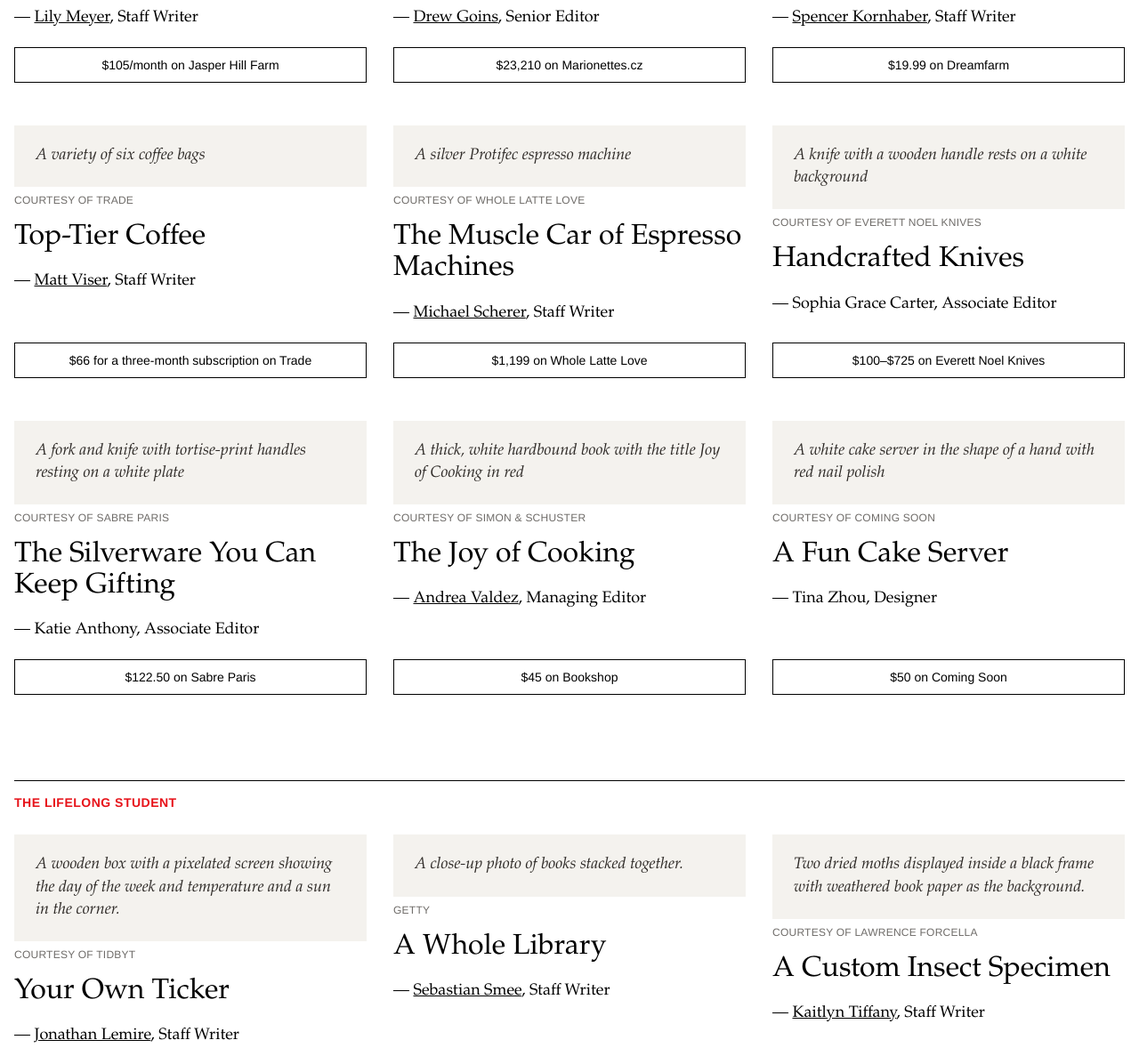
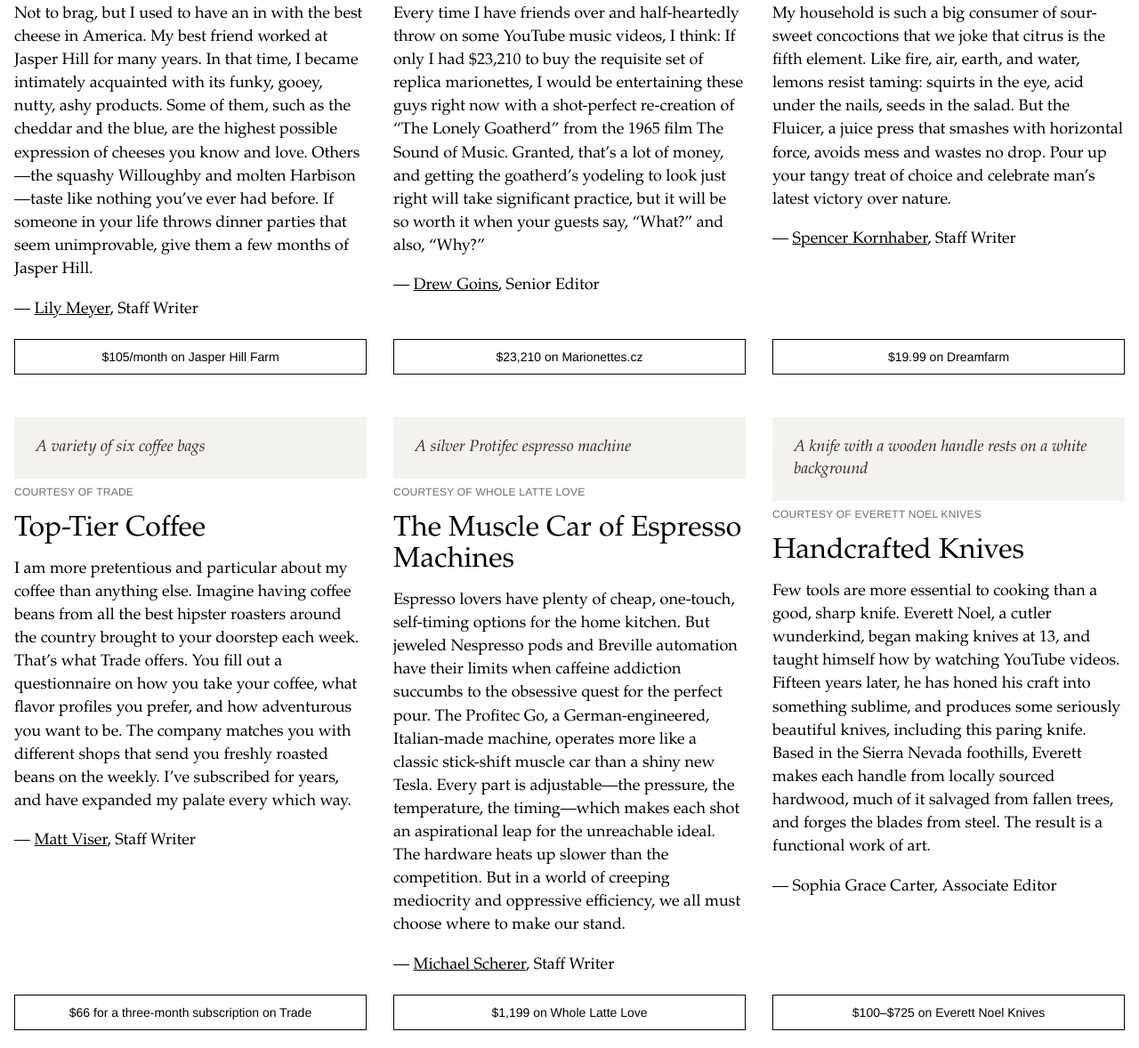
Before and after one commit to niac2505/gift-guide, a plain HTML site: page page-4/index.html in a window 1280 px wide. Shown: the part 1354-2532 px from the top of the page at 89% size. Drawn offline with Linux system fonts and the light colour scheme.

Commit message:
Page 4: Quintessential Host descriptions

```diff
--- a/page-4/index.html
+++ b/page-4/index.html
@@ -86,15 +86,15 @@
   <section class="gifts" id="the-quintessential-host">
     <h2>The Quintessential Host</h2>
     <div class="grid">
-      <article class="card"><figure><p class="img-desc">A variety of cheeses, and a jar of olives, and a jar of raw honey displayed on a table.</p><figcaption>COURTESY OF JASPER HILL FARM</figcaption></figure><h3>The Best Cheese in America</h3><div class="desc"></div><p class="byline">— <a href="https://www.theatlantic.com/author/lily-meyer/">Lily Meyer</a>, Staff Writer</p><div class="buy"><a href="https://fave.co/4zOXZv3" target="_blank" rel="noopener sponsored">$105/month on Jasper Hill Farm</a></div></article>
-      <article class="card"><figure><p class="img-desc">A puppet replica from &quot;The Lonely Goatherd&quot; in &quot;The Sound of Music&quot;</p><figcaption>COURTESY OF MARIONETTES.CZ</figcaption></figure><h3>Marionette Replicas</h3><div class="desc"></div><p class="byline">— <a href="https://www.theatlantic.com/author/drew-goins/">Drew Goins</a>, Senior Editor</p><div class="buy"><a href="https://www.marionettes.cz/en-USD-USA/replica-marionettes-from-the-Sound-of-Music" target="_blank" rel="noopener sponsored">$23,210 on Marionettes.cz</a></div></article>
-      <article class="card"><figure><p class="img-desc">A yellow citrus squeezer squeezing juice into a glass.</p><figcaption>COURTESY OF DREAMFARM</figcaption></figure><h3>The Perfect Juicer</h3><div class="desc"></div><p class="byline">— <a href="https://www.theatlantic.com/author/spencer-kornhaber/">Spencer Kornhaber</a>, Staff Writer</p><div class="buy"><a href="https://us.dreamfarm.com/fluicer/" target="_blank" rel="noopener sponsored">$19.99 on Dreamfarm</a></div></article>
-      <article class="card"><figure><p class="img-desc">A variety of six coffee bags</p><figcaption>COURTESY OF TRADE</figcaption></figure><h3>Top-Tier Coffee</h3><div class="desc"></div><p class="byline">— <a href="https://www.theatlantic.com/author/matt-viser/">Matt Viser</a>, Staff Writer</p><div class="buy"><a href="https://fave.co/4iJZu7U" target="_blank" rel="noopener sponsored">$66 for a three-month subscription on Trade</a></div></article>
-      <article class="card"><figure><p class="img-desc">A silver Protifec espresso machine</p><figcaption>COURTESY OF WHOLE LATTE LOVE</figcaption></figure><h3>The Muscle Car of Espresso Machines</h3><div class="desc"></div><p class="byline">— <a href="https://www.theatlantic.com/author/michael-scherer/">Michael Scherer</a>, Staff Writer</p><div class="buy"><a href="https://www.wholelattelove.com/products/profitec-go-espresso-machine?currency=USD&amp;country=US&amp;variant=43046168887350" target="_blank" rel="noopener sponsored">$1,199 on Whole Latte Love</a></div></article>
-      <article class="card"><figure><p class="img-desc">A knife with a wooden handle rests on a white background</p><figcaption>COURTESY OF EVERETT NOEL KNIVES</figcaption></figure><h3>Handcrafted Knives</h3><div class="desc"></div><p class="byline">— Sophia Grace Carter, Associate Editor</p><div class="buy"><a href="https://www.everettnoelknives.com/shop" target="_blank" rel="noopener sponsored">$100–$725 on Everett Noel Knives</a></div></article>
-      <article class="card"><figure><p class="img-desc">A fork and knife with tortise-print handles resting on a white plate</p><figcaption>COURTESY OF SABRE PARIS</figcaption></figure><h3>The Silverware You Can Keep Gifting</h3><div class="desc"></div><p class="byline">— Katie Anthony, Associate Editor</p><div class="buy"><a href="https://us.sabre-paris.com/products/bistrot-tortoise-faux-tortoise-5-pieces-cutlery-set_2350-005-0007" target="_blank" rel="noopener sponsored">$122.50 on Sabre Paris</a></div></article>
-      <article class="card"><figure><p class="img-desc">A thick, white hardbound book with the title Joy of Cooking in red</p><figcaption>COURTESY OF SIMON &amp; SCHUSTER</figcaption></figure><h3>The Joy of Cooking</h3><div class="desc"></div><p class="byline">— <a href="https://www.theatlantic.com/author/andrea-valdez/">Andrea Valdez</a>, Managing Editor</p><div class="buy"><a href="https://bookshop.org/a/12476/9781501169717" target="_blank" rel="noopener sponsored">$45 on Bookshop</a></div></article>
-      <article class="card"><figure><p class="img-desc">A white cake server in the shape of a hand with red nail polish</p><figcaption>COURTESY OF COMING SOON</figcaption></figure><h3>A Fun Cake Server</h3><div class="desc"></div><p class="byline">— Tina Zhou, Designer</p><div class="buy"><a href="https://fave.co/4zV5f8n" target="_blank" rel="noopener sponsored">$50 on Coming Soon</a></div></article>
+      <article class="card"><figure><p class="img-desc">A variety of cheeses, and a jar of olives, and a jar of raw honey displayed on a table.</p><figcaption>COURTESY OF JASPER HILL FARM</figcaption></figure><h3>The Best Cheese in America</h3><div class="desc"><p>Not to brag, but I used to have an in with the best cheese in America. My best friend worked at Jasper Hill for many years. In that time, I became intimately acquainted with its funky, gooey, nutty, ashy products. Some of them, such as the cheddar and the blue, are the highest possible expression of cheeses you know and love. Others—the squashy Willoughby and molten Harbison—taste like nothing you’ve ever had before. If someone in your life throws dinner parties that seem unimprovable, give them a few months of Jasper Hill.</p></div><p class="byline">— <a href="https://www.theatlantic.com/author/lily-meyer/">Lily Meyer</a>, Staff Writer</p><div class="buy"><a href="https://fave.co/4zOXZv3" target="_blank" rel="noopener sponsored">$105/month on Jasper Hill Farm</a></div></article>
+      <article class="card"><figure><p class="img-desc">A puppet replica from &quot;The Lonely Goatherd&quot; in &quot;The Sound of Music&quot;</p><figcaption>COURTESY OF MARIONETTES.CZ</figcaption></figure><h3>Marionette Replicas</h3><div class="desc"><p>Every time I have friends over and half-heartedly throw on some YouTube music videos, I think: If only I had $23,210 to buy the requisite set of replica marionettes, I would be entertaining these guys right now with a shot-perfect re-creation of “The Lonely Goatherd” from the 1965 film The Sound of Music. Granted, that’s a lot of money, and getting the goatherd’s yodeling to look just right will take significant practice, but it will be so worth it when your guests say, “What?” and also, “Why?”</p></div><p class="byline">— <a href="https://www.theatlantic.com/author/drew-goins/">Drew Goins</a>, Senior Editor</p><div class="buy"><a href="https://www.marionettes.cz/en-USD-USA/replica-marionettes-from-the-Sound-of-Music" target="_blank" rel="noopener sponsored">$23,210 on Marionettes.cz</a></div></article>
+      <article class="card"><figure><p class="img-desc">A yellow citrus squeezer squeezing juice into a glass.</p><figcaption>COURTESY OF DREAMFARM</figcaption></figure><h3>The Perfect Juicer</h3><div class="desc"><p>My household is such a big consumer of sour-sweet concoctions that we joke that citrus is the fifth element. Like fire, air, earth, and water, lemons resist taming: squirts in the eye, acid under the nails, seeds in the salad. But the Fluicer, a juice press that smashes with horizontal force, avoids mess and wastes no drop. Pour up your tangy treat of choice and celebrate man’s latest victory over nature.</p></div><p class="byline">— <a href="https://www.theatlantic.com/author/spencer-kornhaber/">Spencer Kornhaber</a>, Staff Writer</p><div class="buy"><a href="https://us.dreamfarm.com/fluicer/" target="_blank" rel="noopener sponsored">$19.99 on Dreamfarm</a></div></article>
+      <article class="card"><figure><p class="img-desc">A variety of six coffee bags</p><figcaption>COURTESY OF TRADE</figcaption></figure><h3>Top-Tier Coffee</h3><div class="desc"><p>I am more pretentious and particular about my coffee than anything else. Imagine having coffee beans from all the best hipster roasters around the country brought to your doorstep each week. That’s what Trade offers. You fill out a questionnaire on how you take your coffee, what flavor profiles you prefer, and how adventurous you want to be. The company matches you with different shops that send you freshly roasted beans on the weekly. I’ve subscribed for years, and have expanded my palate every which way.</p></div><p class="byline">— <a href="https://www.theatlantic.com/author/matt-viser/">Matt Viser</a>, Staff Writer</p><div class="buy"><a href="https://fave.co/4iJZu7U" target="_blank" rel="noopener sponsored">$66 for a three-month subscription on Trade</a></div></article>
+      <article class="card"><figure><p class="img-desc">A silver Protifec espresso machine</p><figcaption>COURTESY OF WHOLE LATTE LOVE</figcaption></figure><h3>The Muscle Car of Espresso Machines</h3><div class="desc"><p>Espresso lovers have plenty of cheap, one-touch, self-timing options for the home kitchen. But jeweled Nespresso pods and Breville automation have their limits when caffeine addiction succumbs to the obsessive quest for the perfect pour. The Profitec Go, a German-engineered, Italian-made machine, operates more like a classic stick-shift muscle car than a shiny new Tesla. Every part is adjustable—the pressure, the temperature, the timing—which makes each shot an aspirational leap for the unreachable ideal. The hardware heats up slower than the competition. But in a world of creeping mediocrity and oppressive efficiency, we all must choose where to make our stand.</p></div><p class="byline">— <a href="https://www.theatlantic.com/author/michael-scherer/">Michael Scherer</a>, Staff Writer</p><div class="buy"><a href="https://www.wholelattelove.com/products/profitec-go-espresso-machine?currency=USD&amp;country=US&amp;variant=43046168887350" target="_blank" rel="noopener sponsored">$1,199 on Whole Latte Love</a></div></article>
+      <article class="card"><figure><p class="img-desc">A knife with a wooden handle rests on a white background</p><figcaption>COURTESY OF EVERETT NOEL KNIVES</figcaption></figure><h3>Handcrafted Knives</h3><div class="desc"><p>Few tools are more essential to cooking than a good, sharp knife. Everett Noel, a cutler wunderkind, began making knives at 13, and taught himself how by watching YouTube videos. Fifteen years later, he has honed his craft into something sublime, and produces some seriously beautiful knives, including this paring knife. Based in the Sierra Nevada foothills, Everett makes each handle from locally sourced hardwood, much of it salvaged from fallen trees, and forges the blades from steel. The result is a functional work of art.</p></div><p class="byline">— Sophia Grace Carter, Associate Editor</p><div class="buy"><a href="https://www.everettnoelknives.com/shop" target="_blank" rel="noopener sponsored">$100–$725 on Everett Noel Knives</a></div></article>
+      <article class="card"><figure><p class="img-desc">A fork and knife with tortise-print handles resting on a white plate</p><figcaption>COURTESY OF SABRE PARIS</figcaption></figure><h3>The Silverware You Can Keep Gifting</h3><div class="desc"><p>This set will help you stop agonizing over what to get your kitchen-savvy friend for every gift-giving occasion. Sabre is known for its unique, stylish cutlery that comes in a bunch of colors and patterns. Pick one, and then give your friend something from the collection again and again. Bottle openers! Butter knives! Tart servers! More spoons! Soon, your friend will have a drawer full of matching tortoiseshell tableware, thanks to you.</p></div><p class="byline">— Katie Anthony, Associate Editor</p><div class="buy"><a href="https://us.sabre-paris.com/products/bistrot-tortoise-faux-tortoise-5-pieces-cutlery-set_2350-005-0007" target="_blank" rel="noopener sponsored">$122.50 on Sabre Paris</a></div></article>
+      <article class="card"><figure><p class="img-desc">A thick, white hardbound book with the title Joy of Cooking in red</p><figcaption>COURTESY OF SIMON &amp; SCHUSTER</figcaption></figure><h3>The Joy of Cooking</h3><div class="desc"><p>Much like the Velveteen Rabbit knew he was loved because of his threadbareness, to know a cookbook is adored is to see it soiled with stains. My copy of The Joy of Cooking is splotched all over. When I was 19, my mother gave me this 1,000-page doorstopper, and since then, it’s taught me how to boil an egg, roll out fresh pasta, make Swedish meatballs, and perfect a bone broth. When people ask me, “Can I have your key-lime pie recipe?” I sheepishly admit that it’s not mine at all, but rather filched from the cookbook whose only misery is to be covered in food.</p></div><p class="byline">— <a href="https://www.theatlantic.com/author/andrea-valdez/">Andrea Valdez</a>, Managing Editor</p><div class="buy"><a href="https://bookshop.org/a/12476/9781501169717" target="_blank" rel="noopener sponsored">$45 on Bookshop</a></div></article>
+      <article class="card"><figure><p class="img-desc">A white cake server in the shape of a hand with red nail polish</p><figcaption>COURTESY OF COMING SOON</figcaption></figure><h3>A Fun Cake Server</h3><div class="desc"><p>A cake or pie server is one of those hyper-specific things—no one needs one, but without it, whenever dessert time rolls around, you are left either using a boring spatula or, worse, wrangling a piece of cake awkwardly using two forks, which usually ends with losing half the slice on the table. Nothing screams “fun host” more than a hand-shaped server!</p></div><p class="byline">— Tina Zhou, Designer</p><div class="buy"><a href="https://fave.co/4zV5f8n" target="_blank" rel="noopener sponsored">$50 on Coming Soon</a></div></article>
     </div>
   </section>
   <section class="gifts" id="the-lifelong-student">
```
Also changed, not shown: _build/atlantic_descriptions.txt.
